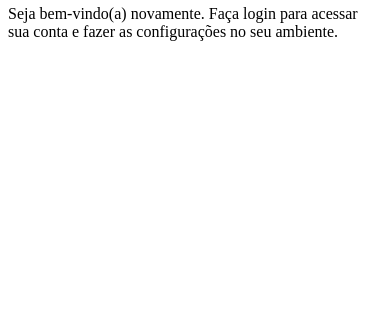
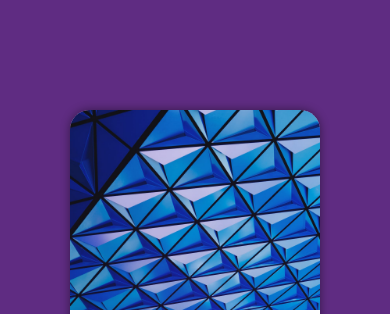
Before and after one commit to Joao-Pedr0/projeto-login, a plain HTML site: page index.html in a window 390 px wide. Shown: the part 62-376 px from the top of the page. Drawn offline with Linux system fonts and the light colour scheme.

Commit message:
Criando Mobile  First

```diff
--- a/estilos/style.css
+++ b/estilos/style.css
@@ -5,3 +5,48 @@
     Verde ##49a09d
     lilas: #5f2c82
 */
+
+*{
+    font-family: system-ui, -apple-system, BlinkMacSystemFont, 'Segoe UI', Roboto, Oxygen, Ubuntu, Cantarell, 'Open Sans', 'Helvetica Neue', sans-serif;
+    margin: 0px;
+    padding: 0px;
+    box-sizing: border-box;
+}
+
+html, body{
+    background-color: #5f2c82;
+    height: 100vh;
+    width: 100vw;
+}
+
+main{
+    position: relative;
+    height: 100vh;
+    width: 100vw;
+}
+
+section#login{
+    position: absolute;
+    top: 50%;
+    left: 50%;
+    transform: translate(-50%, -50%);
+    overflow: hidden;
+
+    background-color: white;
+    width: 250px;
+    height: 500px;
+    border-radius: 20px;
+    box-shadow: 0px 0px 10px rgba(0, 0, 0, 0.450);
+}
+
+section#login > div#imagem{
+    display: block;
+    background: #5f2c82 url(../imagens/metal.jpg) no-repeat;
+    background-size: cover;
+    height: 200px;
+}
+
+section#login > div#formulario{
+    display: block;
+    padding: 10px;
+}
```
Also changed, not shown: imagens/metal.jpg (added).
